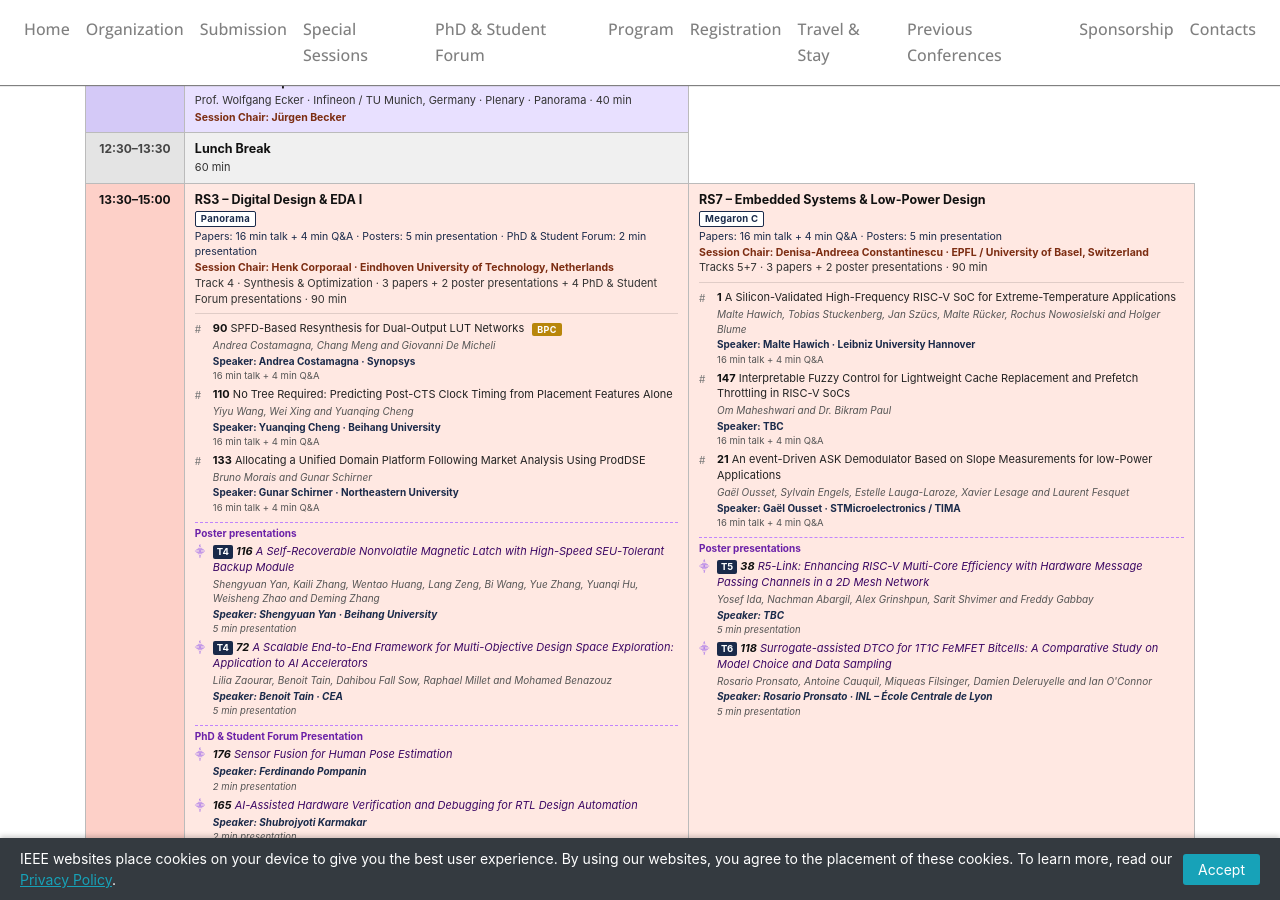
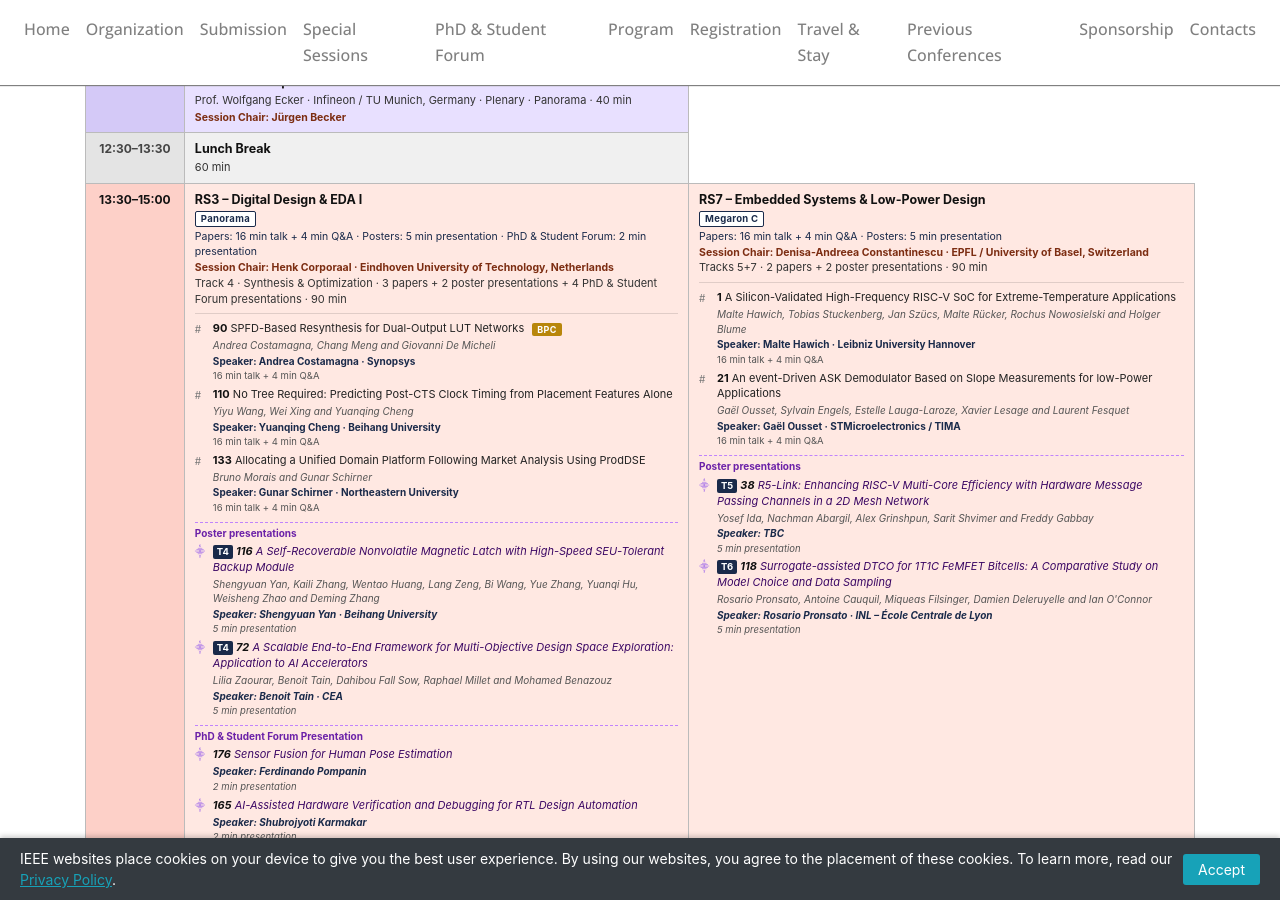
Before and after one commit to vlsi-soc/vlsi-soc, a Jekyll site: the page built from program.md, in a window 1280 px wide and 900 px high, scrolled down 12494 px. Built offline with Jekyll 4.4.1, drawn with Linux system fonts in a browser that asks for light colours; nearby versions of some CDN libraries.

Commit message:
Remove paper 147
Co-Authored-By: Claude Opus 5.5 <noreply@anthropic.com>

```diff
--- a/program.md
+++ b/program.md
@@ -222,12 +222,10 @@ description: "Conference program, keynotes, and schedule for VLSI-SoC 2026"
       <span class="tp-t">RS7 – Embedded Systems &amp; Low-Power Design</span>
       <span class="tp-s"><span class="tp-room">Megaron C</span>
       <span class="tp-mode">Papers: 16 min talk + 4 min Q&amp;A · Posters: 5 min presentation</span>
-      <span class="tp-chair" data-chair="Denisa-Andreea Constantinescu">Session Chair: Denisa-Andreea Constantinescu · EPFL / University of Basel, Switzerland</span>Tracks 5+7 · 3 papers + 2 poster presentations · 90 min</span>
+      <span class="tp-chair" data-chair="Denisa-Andreea Constantinescu">Session Chair: Denisa-Andreea Constantinescu · EPFL / University of Basel, Switzerland</span>Tracks 5+7 · 2 papers + 2 poster presentations · 90 min</span>
       <ul class="tp-pp">
         <li data-id="1" data-poster="0"><b>1</b> A Silicon-Validated High-Frequency RISC-V SoC for Extreme-Temperature Applications
           <span class="tp-auth">Malte Hawich, Tobias Stuckenberg, Jan Szücs, Malte Rücker, Rochus Nowosielski and Holger Blume</span><span class="tp-spk">Speaker: Malte Hawich · Leibniz University Hannover</span><span class="tp-fmt">16 min talk + 4 min Q&amp;A</span></li>
-        <li data-id="147" data-poster="0"><b>147</b> Interpretable Fuzzy Control for Lightweight Cache Replacement and Prefetch Throttling in RISC-V SoCs
-          <span class="tp-auth">Om Maheshwari and Dr. Bikram Paul</span><span class="tp-spk">Speaker: TBC</span><span class="tp-fmt">16 min talk + 4 min Q&amp;A</span></li>
         <li data-id="21" data-poster="0"><b>21</b> An event-Driven ASK Demodulator Based on Slope Measurements for low-Power Applications
           <span class="tp-auth">Gaël Ousset, Sylvain Engels, Estelle Lauga-Laroze, Xavier Lesage and Laurent Fesquet</span><span class="tp-spk">Speaker: Gaël Ousset · STMicroelectronics / TIMA</span><span class="tp-fmt">16 min talk + 4 min Q&amp;A</span></li>
         <hr class="tp-pdiv"><span class="tp-plbl">Poster presentations</span>
```
